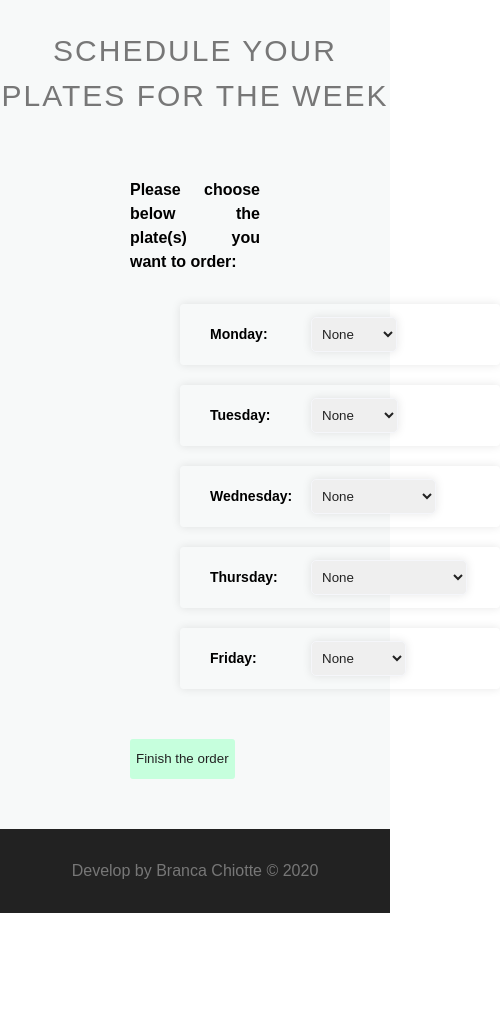
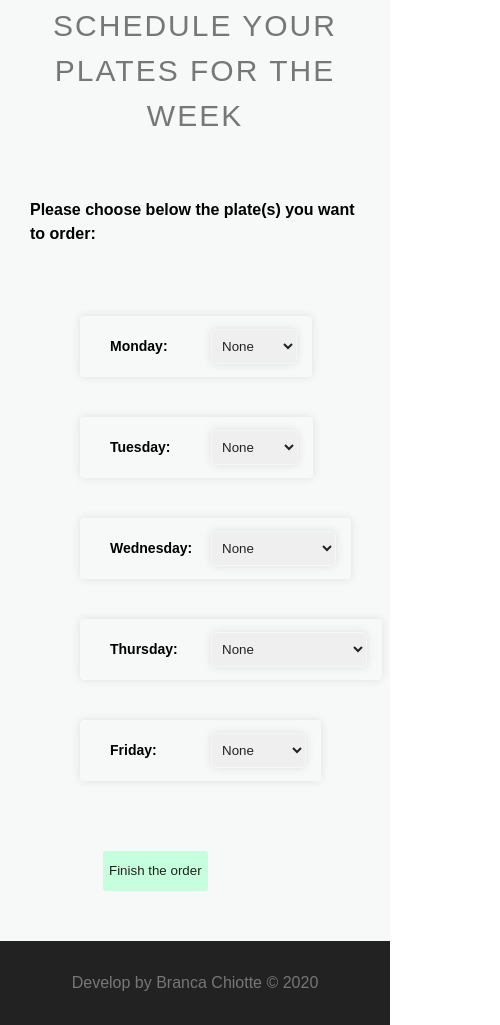
Before and after one commit to BrancaChiotte/restaurant-website, a plain HTML site: page index.html in a window 390 px wide. Shown: the part 5626-6651 px from the top of the page, 500 px wide, since content can reach past the window. Before the commit the page ends 6539 px from the top, so only its background shows below. Drawn offline with Linux system fonts and the light colour scheme.

Commit message:
css schedule

```diff
--- a/index.html
+++ b/index.html
@@ -135,8 +135,10 @@
       <!--     SCHEDULE     -->
       <div id="schedule" class="schedule-section">
         <h2>Schedule your plates for the week</h2>
-        <div class="choose-items">
+        <div class="schedule-content">
           <h4>Please choose below the plate(s) you want to order:</h4>
+          <div class="choose-items">
+          </div>
         </div>
         <div class="choose-action">
             <button id="finish-order-btn" onclick="finishOrder();">Finish the order</button>
--- a/main.css
+++ b/main.css
@@ -372,6 +372,7 @@ header {
   font-weight: 300;
   color: #777;
   margin-bottom: 60px;
+  margin: 0px 10px 60px 10px;
 }
 .schedule-section h3 {
   text-align: center;
@@ -386,14 +387,25 @@ header {
   -webkit-text-fill-color: transparent;
 }
 
-.choose-items {
-  text-align: justify;
+.schedule-content {
+  text-align: left;
   margin: 50px 130px;
 }
 
-.choose-items h4 {
+.schedule-content h4 {
   margin-bottom: 30px;
 }
+
+.choose-items {
+  text-align: left;
+  margin: 50px 0px;
+ /* display: grid;
+  grid-template-columns: auto auto;*/
+  display: flex;
+  justify-content: left;
+  flex-wrap: wrap;
+}
+
 
 .wrapper-option {
   display: flex;
@@ -448,7 +460,7 @@ select {
 
 .final-order {
   display: none;
-  text-align: justify;
+  text-align: left;
   margin: 40px 130px;
   padding-top: 10px;
   background: linear-gradient(to right, #86f9b4, #fbd786, #f7797d);
@@ -519,14 +531,22 @@ footer {
   .dish-image {
     width: max-content;
   }
+
+  .schedule-content {
+    margin: 50px 30px;
+  }
+
+  .choose-action {
+    margin: 0px 103px;
+  }
+
   .wrapper-days {
     display: block;
     margin: 10px 0px;
     width: 135px;
   }
-  .wrapper-type {
-    display: block;
-    margin: 10px 0px;
-    width: 135px;
-  }
+
+  .final-order {
+    margin: 40px 44px;
+   }
 }
```
